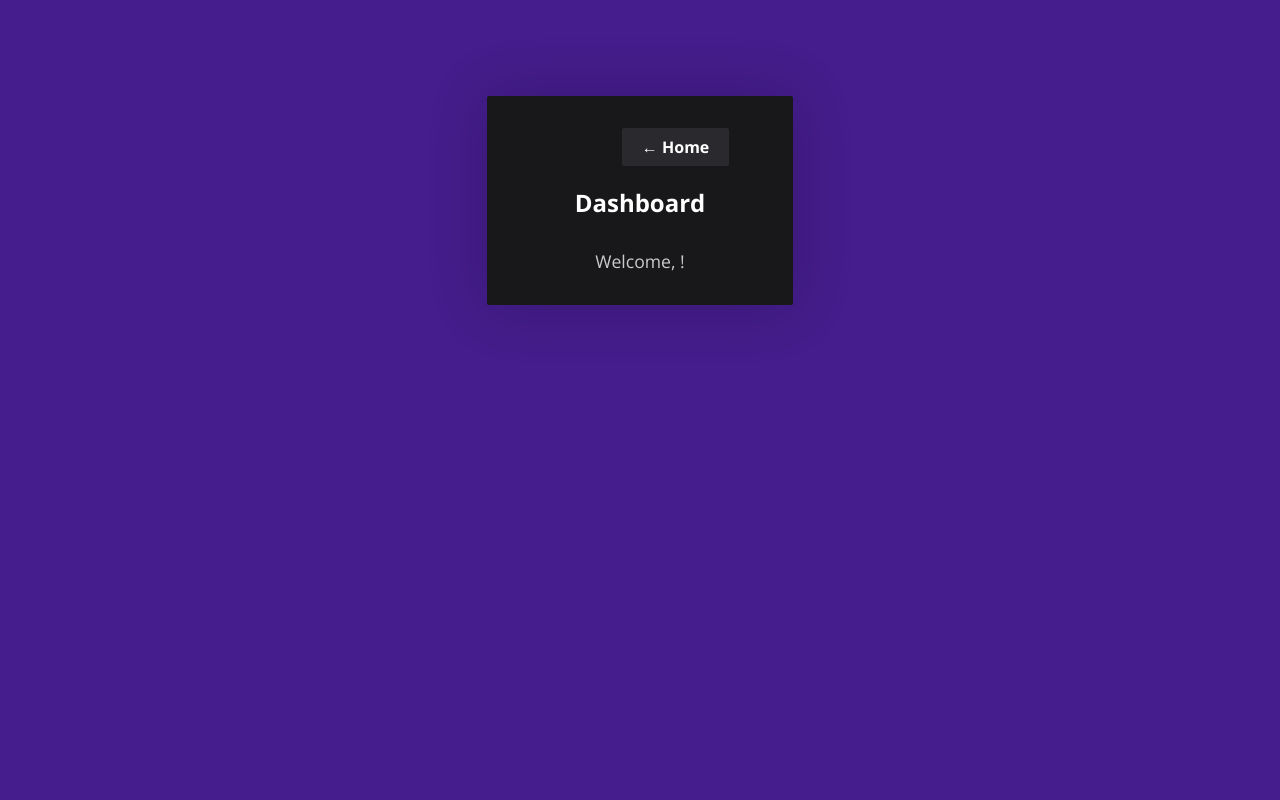
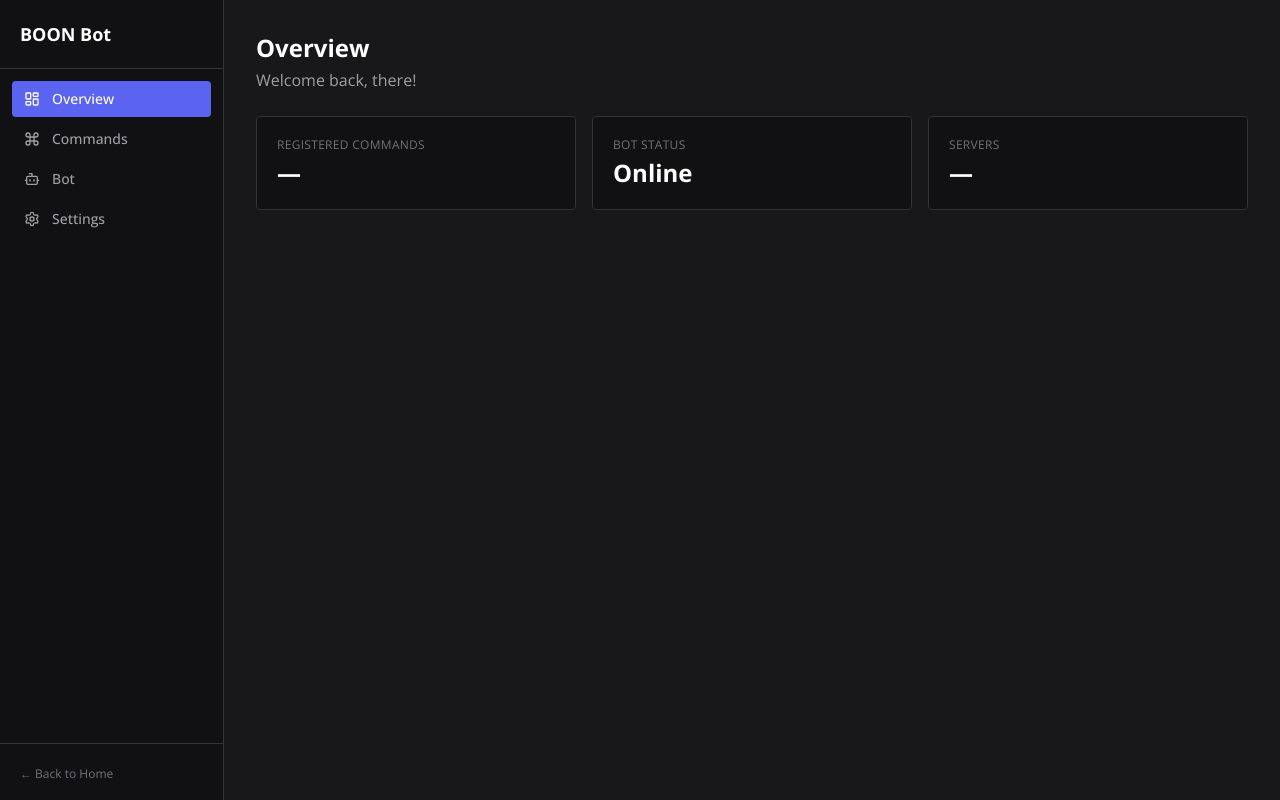
Before and after one commit to dev-fritte/discord-bot-boon, a Next.js app: page /dashboard in a window 1280 px wide. Built offline with nearby package versions, Linux system fonts and the light colour scheme; no server answers.

Commit message:
switched css to tailwind and added shadcn components

```diff
--- /dev/null
+++ b/postcss.config.js
@@ -0,0 +1,7 @@
+const config = {
+    plugins: {
+        '@tailwindcss/postcss': {},
+    },
+};
+
+module.exports = config;
--- /dev/null
+++ b/src/app/dashboard/layout.tsx
@@ -0,0 +1,13 @@
+import Sidebar from '@@/components/dashboard/sidebar';
+import React from 'react';
+
+export default function DashboardLayout({children}: {children: React.ReactNode}) {
+    return (
+        <div className="flex h-screen bg-[#18181b] text-white">
+            <Sidebar/>
+            <main className="flex-1 overflow-y-auto p-8">
+                {children}
+            </main>
+        </div>
+    );
+}
--- a/src/app/dashboard/page.tsx
+++ b/src/app/dashboard/page.tsx
@@ -1,20 +1,31 @@
-import {UserButton} from '@clerk/nextjs';
 import {currentUser} from '@clerk/nextjs/server';
-import Link from 'next/link';
 
 export default async function Dashboard() {
     const user = await currentUser();
+    const name = user?.firstName ?? user?.emailAddresses[0]?.emailAddress ?? 'there';
 
     return (
-        <main>
-            <section id="main-container">
-                <div id="auth-bar">
-                    <Link href="/" id="dashboard-link">← Home</Link>
-                    <UserButton/>
-                </div>
-                <h1 id="header-text">Dashboard</h1>
-                <p id="dashboard-welcome">Welcome, {user?.firstName ?? user?.emailAddresses[0]?.emailAddress}!</p>
-            </section>
-        </main>
+        <div className="flex flex-col gap-6">
+            <div>
+                <h1 className="text-2xl font-bold text-white">Overview</h1>
+                <p className="text-zinc-400 mt-1">Welcome back, {name}!</p>
+            </div>
+
+            <div className="grid grid-cols-1 sm:grid-cols-3 gap-4">
+                {[
+                    {label: 'Registered Commands', value: '—'},
+                    {label: 'Bot Status', value: 'Online'},
+                    {label: 'Servers', value: '—'},
+                ].map(({label, value}) => (
+                    <div
+                        key={label}
+                        className="rounded-sm border border-[#333] bg-[#111113] p-5"
+                    >
+                        <p className="text-xs text-zinc-500 uppercase tracking-wide">{label}</p>
+                        <p className="text-2xl font-bold text-white mt-1">{value}</p>
+                    </div>
+                ))}
+            </div>
+        </div>
     );
 }
--- a/src/app/layout.tsx
+++ b/src/app/layout.tsx
@@ -2,9 +2,9 @@ import '@@/styles/globals.css';
 import {ClerkProvider} from '@clerk/nextjs';
 import type {Metadata} from 'next';
 import {Open_Sans} from 'next/font/google';
-import React from 'react'
+import React from 'react';
 
-const openSansFont = Open_Sans({subsets: ['latin']});
+const openSansFont = Open_Sans({subsets: ['latin'], variable: '--font-sans'});
 
 export const metadata: Metadata = {
     title: 'Nextjs Discord Bot | Budapester Boonorchester [BOON]',
@@ -55,7 +55,7 @@ export default function RootLayout({
                     content="9L9yVl1B38S_ABkJE_s2iQbhCLNYOgPMi_C8kKrWFAg"
                 />
             </head>
-            <body className={`${openSansFont.className}`}>{children}</body>
+            <body className={`${openSansFont.variable} font-sans antialiased`}>{children}</body>
             </html>
         </ClerkProvider>
     );
--- /dev/null
+++ b/src/components/dashboard/sidebar.tsx
@@ -0,0 +1,61 @@
+'use client';
+import {cn} from '@@/lib/utils';
+import {Separator} from '@@/components/ui/separator';
+import {
+    Bot,
+    Command,
+    LayoutDashboard,
+    Settings,
+} from 'lucide-react';
+import Link from 'next/link';
+import {usePathname} from 'next/navigation';
+
+const navItems = [
+    {label: 'Overview', href: '/dashboard', icon: LayoutDashboard},
+    {label: 'Commands', href: '/dashboard/commands', icon: Command},
+    {label: 'Bot', href: '/dashboard/bot', icon: Bot},
+    {label: 'Settings', href: '/dashboard/settings', icon: Settings},
+];
+
+export default function Sidebar() {
+    const pathname = usePathname();
+
+    return (
+        <aside className="flex h-screen w-56 flex-col bg-[#111113] border-r border-[#333]">
+            <div className="flex items-center gap-2 px-5 py-5">
+                <span className="text-white font-bold text-lg">BOON Bot</span>
+            </div>
+
+            <Separator className="bg-[#333]"/>
+
+            <nav className="flex flex-col gap-1 p-3 flex-1">
+                {navItems.map(({label, href, icon: Icon}) => (
+                    <Link
+                        key={href}
+                        href={href}
+                        className={cn(
+                            'flex items-center gap-3 rounded-sm px-3 py-2 text-sm font-medium transition-colors',
+                            pathname === href
+                                ? 'bg-[#5b64f1] text-white'
+                                : 'text-zinc-400 hover:bg-[#1c1c21] hover:text-white',
+                        )}
+                    >
+                        <Icon size={16}/>
+                        {label}
+                    </Link>
+                ))}
+            </nav>
+
+            <Separator className="bg-[#333]"/>
+
+            <div className="px-5 py-4">
+                <Link
+                    href="/"
+                    className="text-xs text-zinc-500 hover:text-white transition-colors"
+                >
+                    ← Back to Home
+                </Link>
+            </div>
+        </aside>
+    );
+}
--- /dev/null
+++ b/src/components/ui/button.tsx
@@ -0,0 +1,49 @@
+'use client';
+import {cn} from '@@/lib/utils';
+import {Slot} from '@radix-ui/react-slot';
+import {cva, type VariantProps} from 'class-variance-authority';
+import * as React from 'react';
+
+const buttonVariants = cva(
+    'inline-flex items-center justify-center gap-2 whitespace-nowrap rounded-sm text-sm font-bold transition-colors disabled:pointer-events-none disabled:opacity-50',
+    {
+        variants: {
+            variant: {
+                default: 'bg-primary text-white hover:bg-primary-hover',
+                ghost: 'hover:bg-surface-muted text-white',
+                outline: 'border border-border bg-transparent text-white hover:bg-surface-muted',
+            },
+            size: {
+                default: 'px-5 py-2',
+                sm: 'px-3 py-1.5 text-xs',
+                icon: 'h-9 w-9',
+            },
+        },
+        defaultVariants: {
+            variant: 'default',
+            size: 'default',
+        },
+    },
+);
+
+export interface ButtonProps
+    extends React.ButtonHTMLAttributes<HTMLButtonElement>,
+        VariantProps<typeof buttonVariants> {
+    asChild?: boolean;
+}
+
+const Button = React.forwardRef<HTMLButtonElement, ButtonProps>(
+    ({className, variant, size, asChild = false, ...props}, ref) => {
+        const Comp = asChild ? Slot : 'button';
+        return (
+            <Comp
+                className={cn(buttonVariants({variant, size, className}))}
+                ref={ref}
+                {...props}
+            />
+        );
+    },
+);
+Button.displayName = 'Button';
+
+export {Button, buttonVariants};
--- /dev/null
+++ b/src/components/ui/separator.tsx
@@ -0,0 +1,24 @@
+'use client';
+import {cn} from '@@/lib/utils';
+import * as SeparatorPrimitive from '@radix-ui/react-separator';
+import * as React from 'react';
+
+const Separator = React.forwardRef<
+    React.ElementRef<typeof SeparatorPrimitive.Root>,
+    React.ComponentPropsWithoutRef<typeof SeparatorPrimitive.Root>
+>(({className, orientation = 'horizontal', decorative = true, ...props}, ref) => (
+    <SeparatorPrimitive.Root
+        ref={ref}
+        decorative={decorative}
+        orientation={orientation}
+        className={cn(
+            'shrink-0 bg-border',
+            orientation === 'horizontal' ? 'h-px w-full' : 'h-full w-px',
+            className,
+        )}
+        {...props}
+    />
+));
+Separator.displayName = SeparatorPrimitive.Root.displayName;
+
+export {Separator};
--- /dev/null
+++ b/src/lib/utils.ts
@@ -0,0 +1,6 @@
+import {clsx, type ClassValue} from 'clsx';
+import {twMerge} from 'tailwind-merge';
+
+export function cn(...inputs: ClassValue[]) {
+    return twMerge(clsx(inputs));
+}
--- a/src/styles/globals.css
+++ b/src/styles/globals.css
@@ -1,156 +1,13 @@
-* {
-  box-sizing: border-box;
-  padding: 0;
-  margin: 0;
+@import "tailwindcss";
+
+@theme {
+    --font-sans: var(--font-sans);
+    --color-background: hsl(262, 66%, 33%);
+    --color-surface: #18181b;
+    --color-surface-muted: #29292e;
+    --color-border: #333;
+    --color-primary: #5b64f1;
+    --color-primary-hover: #6871ed;
+    --color-sidebar: #111113;
+    --color-sidebar-hover: #1c1c21;
 }
-
-body {
-  background-color: hsl(262, 66%, 33%);
-  color: white;
-}
-
-main {
-  display: flex;
-  flex-direction: column;
-  align-items: center;
-  padding: 6rem;
-  min-height: 100vh;
-}
-
-a {
-  text-decoration: none;
-}
-
-#header-text {
-  display: flex;
-  gap: 0.5em;
-  align-items: center;
-  padding: 0.5em 1em;
-  font-weight: bold;
-  background: none;
-}
-
-#main-container {
-  display: flex;
-  flex-direction: column;
-  align-items: center;
-  background-color: #18181b;
-  padding: 2em 4em;
-  border-radius: 2px;
-  box-shadow: 0 0 60px rgba(0, 0, 0, 0.2);
-}
-
-#github-repo-link {
-  display: flex;
-  gap: 0.5em;
-  align-items: center;
-  padding: 0.5em 1em;
-  font-weight: bold;
-  background: none;
-  cursor: pointer;
-  color: white;
-  background-color: #29292e;
-  border-radius: 0.125em;
-}
-
-#github-repo-link:hover {
-  background-color: #333;
-}
-
-#form-container {
-  display: flex;
-  flex-direction: column;
-  gap: 4px;
-  padding: 1em;
-}
-
-#register-command-input {
-  padding: 1em;
-  outline: none;
-  background-color: #333;
-  outline: none;
-  border: none;
-  color: white;
-  border-radius: 0.125em;
-}
-
-#register-command-btn {
-  padding: 1em;
-  font-weight: bold;
-  background: none;
-  cursor: pointer;
-  color: white;
-  background-color: #5b64f1;
-  outline: none;
-  border: none;
-  border-radius: 0.125em;
-  margin-bottom: 20px;
-}
-
-#register-commands-btn:hover {
-  background-color: #6871ed;
-}
-
-#invite-discord-bot-link {
-  padding: 1.5em;
-  font-weight: bold;
-  background: none;
-  cursor: pointer;
-  color: white;
-  width: 226px;
-  text-align: center;
-  border-radius: 0.125em;
-  background: linear-gradient(90deg, #5a64f1, #df47d2);
-  text-decoration: none;
-}
-
-#invite-discord-bot-link:hover {
-  background: linear-gradient(90deg, #6871ed, #ea5cde);
-}
-
-#divider {
-  width: 70%;
-  height: 1px;
-  background-color: #333;
-  margin: 1em 0;
-}
-
-#auth-bar {
-  display: flex;
-  align-items: center;
-  gap: 0.75em;
-  align-self: flex-end;
-  margin-bottom: 0.5em;
-}
-
-#login-btn {
-  padding: 0.5em 1.25em;
-  font-weight: bold;
-  color: white;
-  background-color: #5b64f1;
-  border: none;
-  border-radius: 0.125em;
-  cursor: pointer;
-}
-
-#login-btn:hover {
-  background-color: #6871ed;
-}
-
-#dashboard-link {
-  padding: 0.5em 1.25em;
-  font-weight: bold;
-  color: white;
-  background-color: #29292e;
-  border-radius: 0.125em;
-}
-
-#dashboard-link:hover {
-  background-color: #333;
-}
-
-#dashboard-welcome {
-  margin-top: 1em;
-  font-size: 1.1rem;
-  color: #ccc;
-}
```
Also changed, not shown: package.json (+11 -0 lines), src/app/page.tsx (+36 -34 lines), src/proxy.ts (renamed from src/middleware.ts), 1 other file (tests, documents, lock files or other folders).
